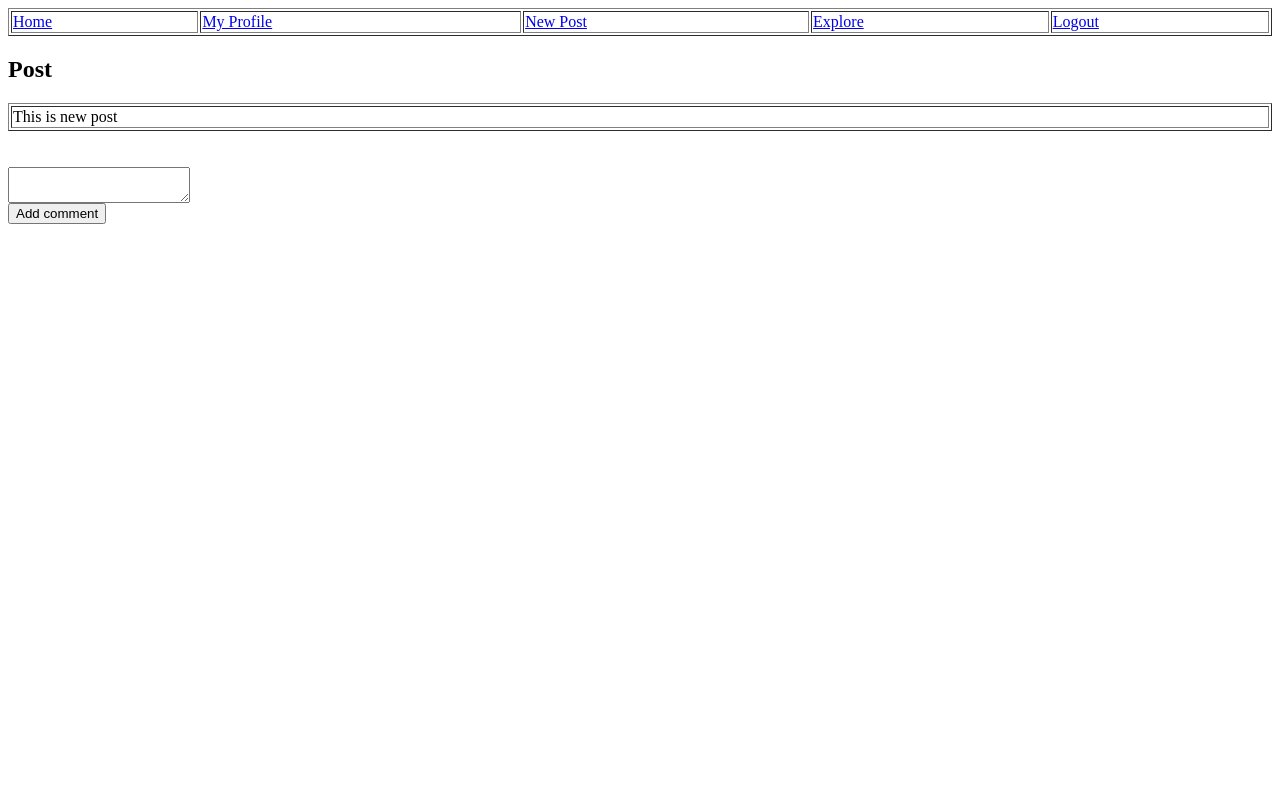
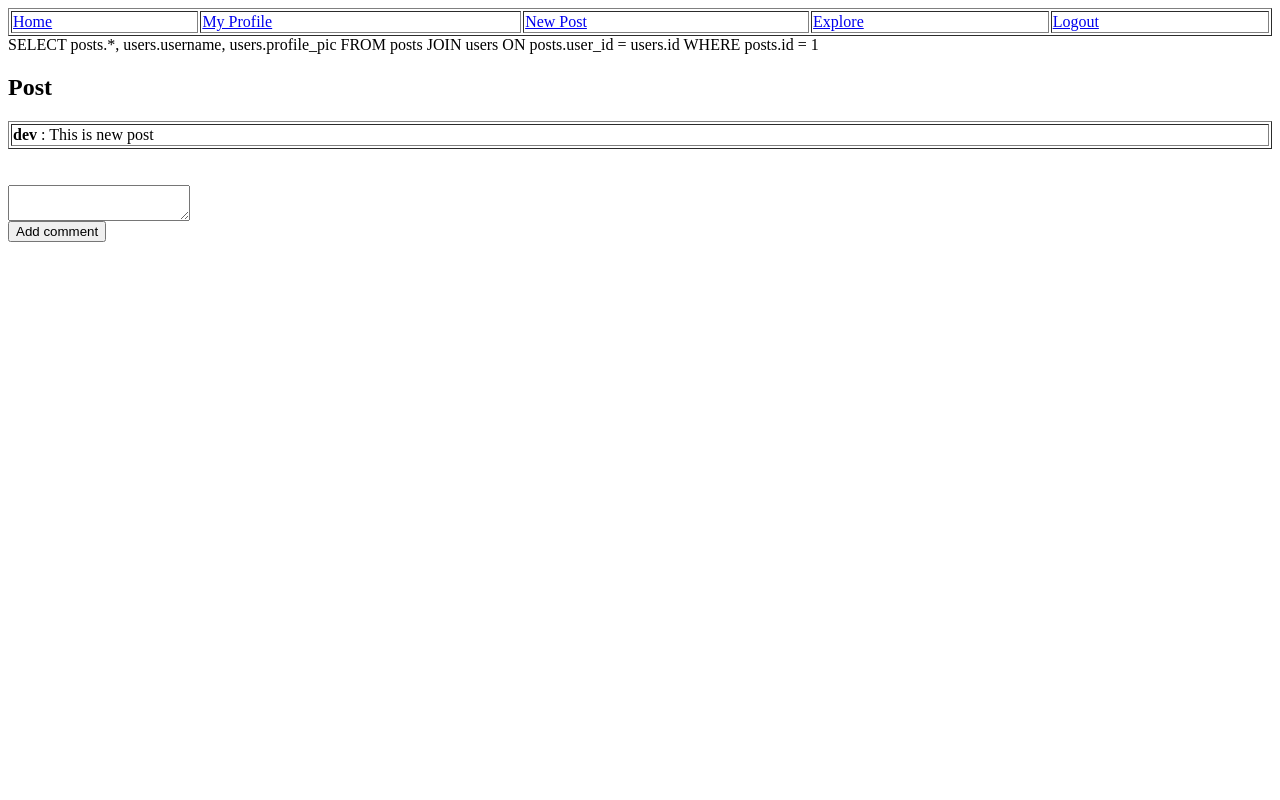
Before and after one commit to dnchaudhari-vnsgu/classroom-insta, a PHP site: page /view_post.php?post_id=1 in a window 1280 px wide. Run offline with PHP 8.4, Linux system fonts and the light colour scheme; a user stored in the database is signed in; data comes from the database, SQL or seed files in the repository.

Commit message:
print username

```diff
--- a/view_post.php
+++ b/view_post.php
@@ -4,14 +4,18 @@ include 'nav.php';
 
 $current_user = $_SESSION['user_id'];
 
-$sql = "SELECT * from posts where id={$_GET['post_id']}";
+$sql = "SELECT posts.*, users.username, users.profile_pic
+        FROM posts
+        JOIN users ON posts.user_id = users.id
+        WHERE posts.id = {$_GET['post_id']}";
+echo $sql;
 $result = $conn->query($sql);
 
 echo "<h2>Post</h2>";
 echo "<table border='1' width='100%'>";
 while ($row = $result->fetch_assoc()) {
 
-    echo "<tr><td> {$row['content']}</td></tr>";
+    echo "<tr><td><b>{$row['username']}</b> : {$row['content']}</td></tr>";
 }
 echo "</table>";
 echo "<br><br><textarea id='comment' placeholder='comment here'> </textarea> <br><button>Add comment</button>";
```
